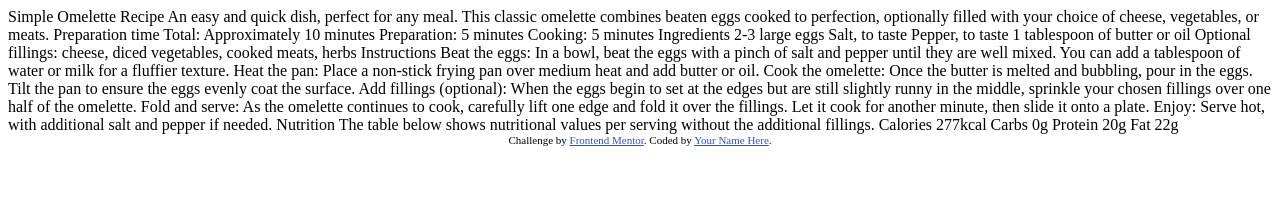
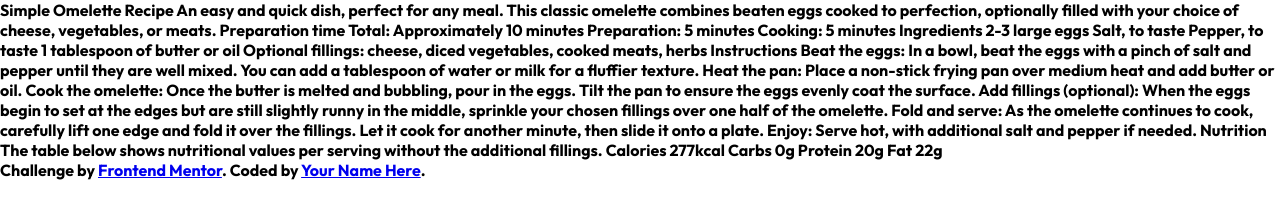
Before and after one commit to niezgoda-piotr/Frontend-Mentor---Recipe-page, a website: page index.html in a window 1280 px wide. Drawn offline with Linux system fonts and the light colour scheme.

Commit message:
Set-up design system

```diff
--- /dev/null
+++ b/css/fonts.css
@@ -0,0 +1,13 @@
+@font-face {
+    font-family: 'YoungSerif';
+    src: url("/fonts/YoungSerif-Regular.ttf") format("truetype");
+    font-weight: 100 1000;
+    font-style: normal;
+}
+
+@font-face {
+    font-family: 'Outfit';
+    src: url("/fonts/Outfit-VariableFont_wght.ttf") format("truetype");
+    font-weight: 400 700;
+    font-style: normal;
+}
--- /dev/null
+++ b/css/style.css
@@ -0,0 +1,86 @@
+:root {
+    --text-preset-1--font-family: "YoungSerif";
+    --text-preset-1--size: 2.5rem;
+    --text-preset-1--weight: 400;
+    --text-preset-1--line-height: 100%;
+
+    --text-preset-2--font-family: "YoungSerif";
+    --text-preset-2--size: 1.75rem;
+    --text-preset-2--weight: 400;
+    --text-preset-2--line-height: 100%;
+
+    --text-preset-3--font-family: "Outfit";
+    --text-preset-3--size: 1.25rem;
+    --text-preset-3--weight: 600;
+    --text-preset-3--line-height: 100%;
+
+    --text-preset-4--font-family: "Outfit";
+    --text-preset-4--size: 1rem;
+    --text-preset-4--weight: 400;
+    --text-preset-4--line-height: 150%;
+
+    --text-preset-4-bold--font-family: "Outfit";
+    --text-preset-4-bold--size: 1rem;
+    --text-preset-4-bold--weight: 700;
+    --text-preset-4-bold--line-height: 150%;
+
+    --color-rose-800: #7A284E;
+    --color-rose-50: #FFF7FB;
+
+    --color-stone-900: #312E2C;
+    --color-stone-600: #5F564D;
+    --color-stone-150: #E3DDD7;
+    --color-stone-100: #F3E5D7;
+
+    --color-brown-800: #854632;
+    --color-white: #FFFFFF;
+
+    --spacing-100: 0.5rem;  /*  8px  */
+    --spacing-150: 0.75rem; /*  12px  */
+    --spacing-200: 1rem;
+    --spacing-300: 1.5rem; /*  24px  */
+    --spacing-400: 2rem; /*  30px  */
+    --spacing-500: 2.5rem; /*  40px  */
+    --spacing-600: 3rem; /*  40px  */
+    --spacing-1600: 8rem; /*  128px  */
+}
+
+/* Reset */
+*,
+*::before,
+*::after {
+    box-sizing: border-box;
+}
+
+body, h1, h2, h3, h4, p,
+figure, blockquote, dl, dd {
+    margin: 0;
+    padding: 0;
+}
+
+/* *** */
+
+body {
+    font-family: "Outfit", monospace;
+    font-weight: 700;
+    /*color: var(--color-white);*/
+    /*background-color: var(--color-grey-900);*/
+
+    /*display: grid;*/
+    /*justify-items: center;*/
+    /*align-items: center;*/
+    /*height: 100vh;*/
+    /*padding: var(--spacing-300);*/
+}
+
+main {
+    /*width: 100%;*/
+    /*max-width: 24rem; !*  384px  *!*/
+    /*background-color: var(--color-grey-800);*/
+
+    /*display: grid;*/
+    /*justify-items: center;*/
+    /*align-items: center;*/
+    /*border-radius: 0.75rem;*/
+    /*padding: var(--spacing-300);*/
+}
--- a/index.html
+++ b/index.html
@@ -3,16 +3,12 @@
 <head>
     <meta charset="UTF-8">
     <meta name="viewport" content="width=device-width, initial-scale=1.0"> <!-- displays site properly based on user's device -->
-
-  <link rel="icon" type="image/png" sizes="32x32" href="design/assets/images/favicon-32x32.png">
-
+    <meta name="author" content="Piotr Niezgoda">
+    <meta name="description" content="Frontend Mentor | Recipe page">
+    <link rel="icon" type="image/png" sizes="32x32" href="images/favicon-32x32.png">
+    <link rel="stylesheet" type="text/css" href="css/fonts.css">
+    <link rel="stylesheet" type="text/css" href="css/style.css">
     <title>Frontend Mentor | Recipe page</title>
-
-  <!-- Feel free to remove these styles or customise in your own stylesheet 👍 -->
-  <style>
-    .attribution { font-size: 11px; text-align: center; }
-    .attribution a { color: hsl(228, 45%, 44%); }
-  </style>
 </head>
 <body>
 
--- a/style-guide.md
+++ /dev/null
@@ -1,40 +0,0 @@
-# Front-end Style Guide
-
-## Layout
-
-The designs were created to the following widths:
-
-- Mobile: 375px
-- Desktop: 1440px
-
-> 💡 These are just the design sizes. Ensure content is responsive and meets WCAG requirements by testing the full range of screen sizes from 320px to large screens.
-
-## Colors
-
-- White: hsl(0, 0%, 100%)
-
-- Stone 100: hsl(30, 54%, 90%)
-- Stone 150: hsl(30, 18%, 87%)
-- Stone 600: hsl(30, 10%, 34%)
-- Stone 900: hsl(24, 5%, 18%)
-
-- Brown 800: hsl(14, 45%, 36%)
-
-- Rose 800: hsl(332, 51%, 32%)
-- Rose 50: hsl(330, 100%, 98%)
-
-## Typography
-
-### Body Copy
-
-- Font size (paragraph): 16px
-
-### Fonts
-
-- Family: [Young Serif](https://fonts.google.com/specimen/Young+Serif)
-- Weights: 400
-
-- Family: [Outfit](https://fonts.google.com/specimen/Outfit)
-- Weights: 400, 600, 700
-
-> 💎 [Upgrade to Pro](https://www.frontendmentor.io/pro?ref=style-guide) for design file access to see all design details and get hands-on experience using a professional workflow with tools like Figma. The design file for this challenge also includes a design system and tablet layout to help you build a more accurate solution faster.
```
Also changed, not shown: fonts/Outfit-VariableFont_wght.ttf (added), fonts/YoungSerif-Regular.ttf (added), images/favicon-32x32.png (added), images/image-omelette.jpeg (added), 1 other file. Lines whose indentation alone changed are shown as unchanged.
